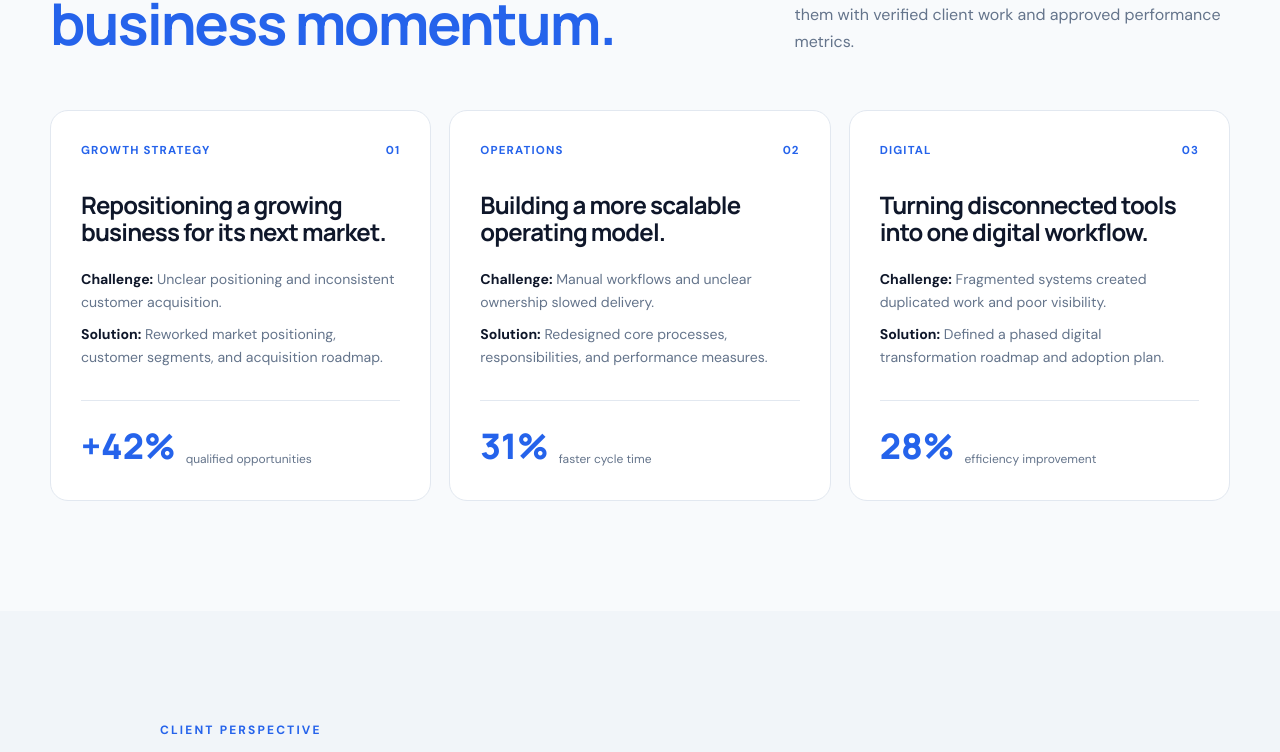
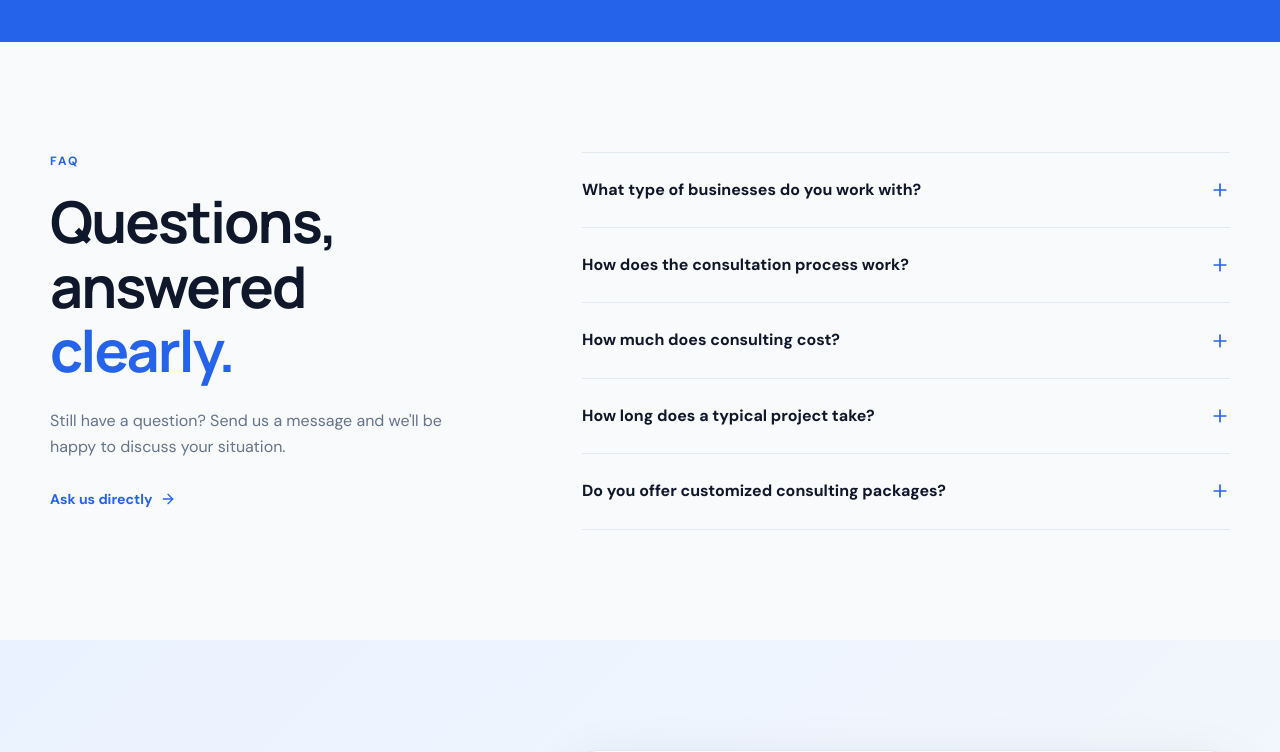
Before and after one commit to ArshlanSheikh/TECHZEN, a React (Vite) app: page / in a window 1280 px wide. Shown: the part 5124-5876 px from the top of the page. Built offline with nearby package versions, Linux system fonts and the light colour scheme.

Commit message:
chainging in app.jsx

```diff
--- a/src/App.jsx
+++ b/src/App.jsx
@@ -31,8 +31,8 @@ export default function App() {
         <WhyUs />
         <Process />
         <Industries />
-        <CaseStudies />
-        <Testimonials />
+        {/* <CaseStudies />
+        <Testimonials /> */}
         <Stats />
         <FAQ />
         <Contact />
```
